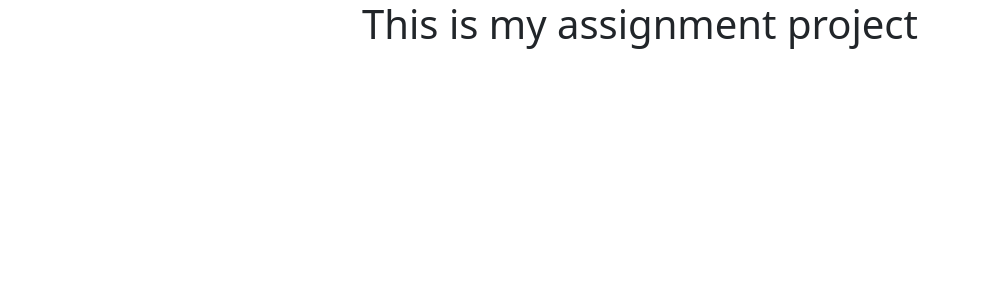
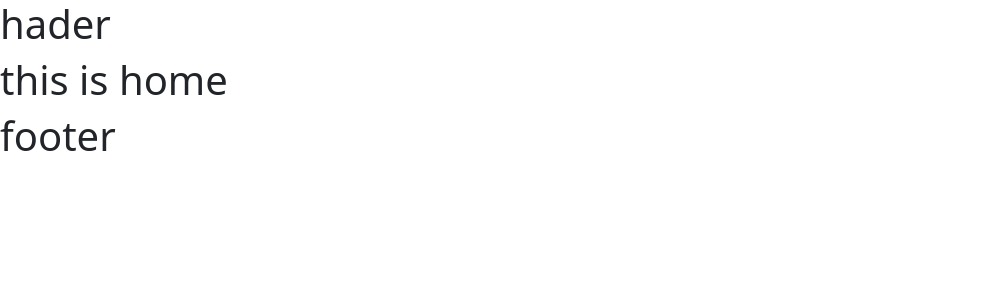
Before and after one commit to MahamudaM/Lerning-Programming-Project, a React (Create React App) app: page / in a window 1280 px wide. Shown: the top 300 px of the page, without its empty margins (0-981 px from the left). Built offline with nearby package versions, Linux system fonts and the light colour scheme.

Commit message:
creat course right side nav

```diff
--- a/package.json
+++ b/package.json
@@ -11,6 +11,7 @@
     "react": "^18.2.0",
     "react-bootstrap": "^2.5.0",
     "react-dom": "^18.2.0",
+    "react-icons": "^4.6.0",
     "react-router-dom": "^6.4.2",
     "react-scripts": "5.0.1",
     "web-vitals": "^2.1.4"
--- a/src/App.css
+++ b/src/App.css
@@ -1,6 +1,3 @@
-.App {
-  text-align: center;
-}
 
 .App-logo {
   height: 40vmin;
--- a/src/App.js
+++ b/src/App.js
@@ -1,10 +1,12 @@
 
+import { RouterProvider } from 'react-router-dom';
 import './App.css';
+import { routes } from './Routes/Routes/Routes';
 
 function App() {
   return (
     <div className="App">
-      <h1>This is my assignment project</h1>
+      <RouterProvider router={routes}></RouterProvider>
     </div>
   );
 }
--- /dev/null
+++ b/src/Courses/CoursesLayout.js
@@ -0,0 +1,23 @@
+import React from 'react';
+import { Col, Container, Row } from 'react-bootstrap';
+
+import RightSideNav from './RightSideNav/RightSideNav';
+
+const CoursesLayout = () => {
+    return (
+        <div>
+            <Container>
+                <Row>
+                    <Col lg="4">
+                    <RightSideNav></RightSideNav>
+                    </Col>
+                    <Col lg="8">
+
+                    </Col>
+                </Row>
+            </Container>
+        </div>
+    );
+};
+
+export default CoursesLayout;
--- /dev/null
+++ b/src/Courses/RightSideNav/RightSideNav.js
@@ -0,0 +1,23 @@
+import React, { useEffect, useState } from 'react';
+import { Link } from 'react-router-dom';
+
+const RightSideNav = () => {
+    const [courses,setCourses]=useState([])
+    useEffect(()=>{
+fetch('http://localhost:5000/courses')
+.then(res=>res.json())
+.then(data=>setCourses(data))
+    },[])
+    return (
+        <div>
+           <h1>data : {courses.length}</h1>
+           {
+            courses.map(course=><p key={course.id}>
+                <Link to={`/course/${course.id}`}>{course.name}</Link>
+            </p>)
+           }
+      </div>
+    );
+};
+
+export default RightSideNav;
--- a/src/Layouts/Main.js
+++ b/src/Layouts/Main.js
@@ -1,10 +1,16 @@
 import React from 'react';
 import { Outlet } from 'react-router-dom';
+import Footer from '../pages/CommonPages/Footer/Footer';
+import Hader from '../pages/CommonPages/Hader/Hader';
+
+
 
 const Main = () => {
     return (
         <div>
+         <Hader></Hader>
             <Outlet></Outlet>
+            <Footer></Footer>
         </div>
     );
 };
--- /dev/null
+++ b/src/pages/CommonPages/Footer/Footer.js
@@ -0,0 +1,11 @@
+import React from 'react';
+
+const Footer = () => {
+    return (
+        <div>
+            <h1>footer</h1>
+        </div>
+    );
+};
+
+export default Footer;
--- /dev/null
+++ b/src/pages/CommonPages/Hader/Hader.js
@@ -0,0 +1,11 @@
+import React from 'react';
+
+const Hader = () => {
+    return (
+        <div>
+            <h1>hader</h1>
+        </div>
+    );
+};
+
+export default Hader;
--- /dev/null
+++ b/src/pages/Home.js
@@ -0,0 +1,11 @@
+import React from 'react';
+
+const Home = () => {
+    return (
+        <div>
+           <h1>this is home</h1>
+        </div>
+    );
+};
+
+export default Home;
```
Also changed, not shown: src/Courses/CourseDetails/Course.js (added, +11 -0 lines), src/Routes/Routes/Routes.js (+13 -0 lines), 1 other file (tests, documents, lock files or other folders).
